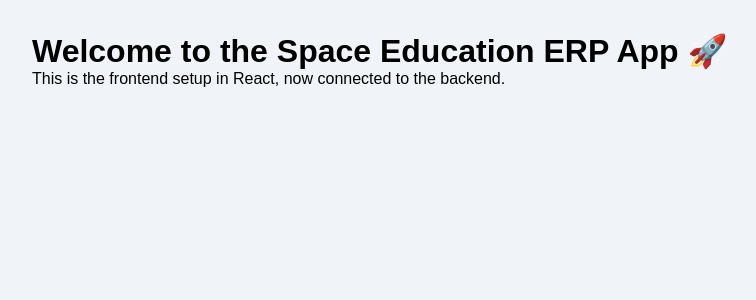
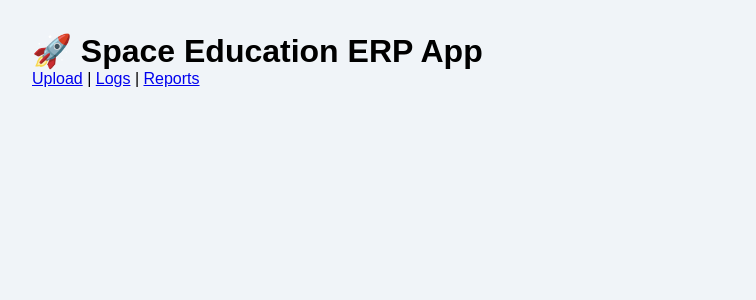
Before and after one commit to th3ankit/space-erp-frontend, a React (Create React App) app: page / in a window 1280 px wide. Shown: the top 300 px of the page, without its empty margins (0-756 px from the left). Built offline with nearby package versions, Linux system fonts and the light colour scheme; no server answers.

Commit message:
Update App.js

```diff
--- a/src/App.js
+++ b/src/App.js
@@ -1,18 +1,24 @@
-import React, { useEffect } from "react";
-import axios from "axios";
+import React from "react";
+import { BrowserRouter as Router, Routes, Route, Link } from "react-router-dom";
+import UploadPage from "./pages/UploadPage";
+import LogsPage from "./pages/LogsPage";
+import ReportsPage from "./pages/ReportsPage";
 
 function App() {
-  useEffect(() => {
-    axios.get(`${process.env.REACT_APP_API_URL}/api/hello`)
-      .then(res => console.log("Backend says:", res.data))
-      .catch(err => console.error("Error connecting to API:", err));
-  }, []);
-
   return (
-    <div>
-      <h1>Welcome to the Space Education ERP App 🚀</h1>
-      <p>This is the frontend setup in React, now connected to the backend.</p>
-    </div>
+    <Router>
+      <div>
+        <h1>🚀 Space Education ERP App</h1>
+        <nav>
+          <Link to="/upload">Upload</Link> | <Link to="/logs">Logs</Link> | <Link to="/reports">Reports</Link>
+        </nav>
+        <Routes>
+          <Route path="/upload" element={<UploadPage />} />
+          <Route path="/logs" element={<LogsPage />} />
+          <Route path="/reports" element={<ReportsPage />} />
+        </Routes>
+      </div>
+    </Router>
   );
 }
 
```
